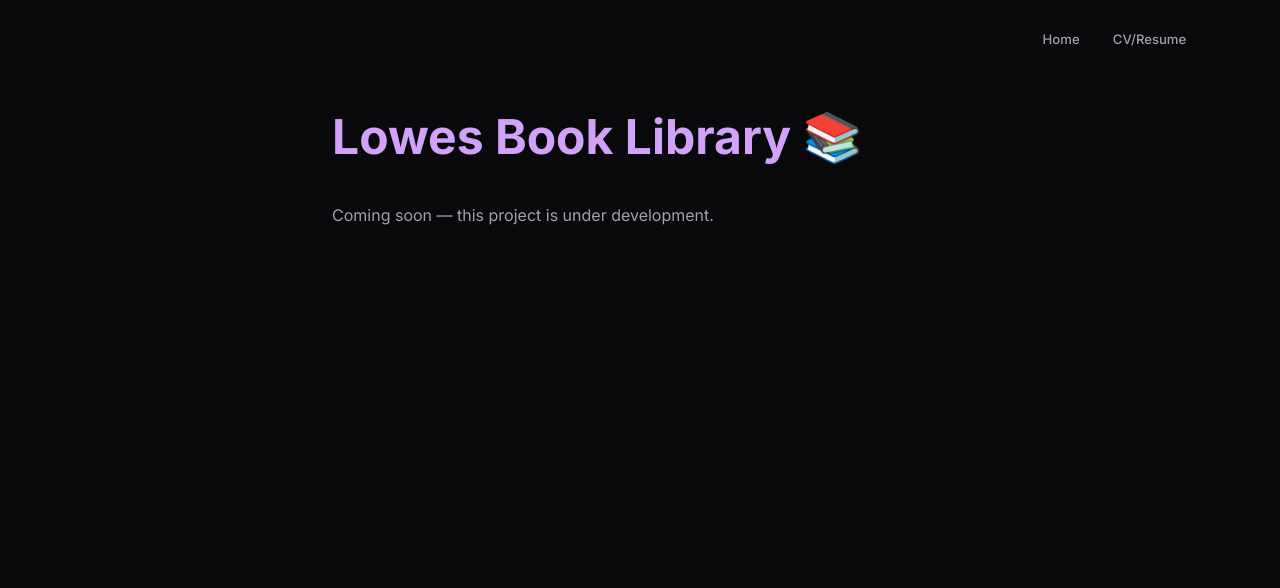
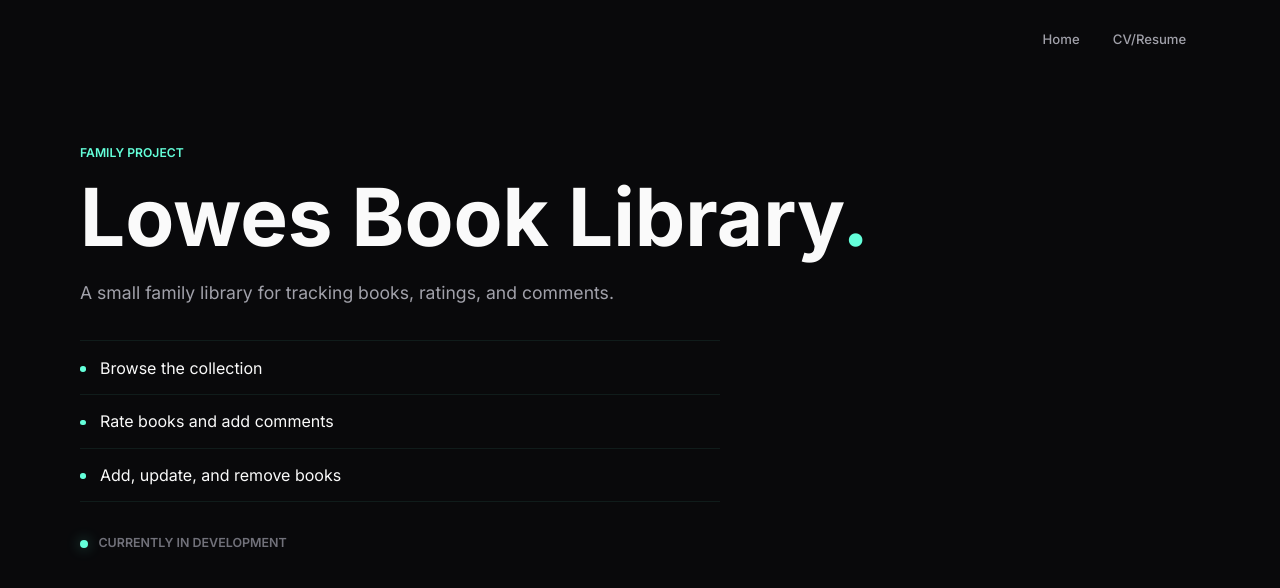
Before and after one commit to taaage/portfolio-client, a React (Vite) app: page /books in a window 1280 px wide. Shown: the top 588 px of the page. Built offline with nearby package versions, Linux system fonts and the light colour scheme; no server answers.

Commit message:
refactor: update ComingSoon component with enhanced props and styling; remove Strava component and related assets

```diff
--- a/src/App.tsx
+++ b/src/App.tsx
@@ -5,7 +5,6 @@ import DesignSystem from "./components/DesignSystem/DesignSystem";
 import GearCalculator from "./components/GearCalculator/GearCalculator";
 import Hero from "./components/Hero/Hero";
 import Resume from "./components/Resume/Resume";
-import Strava from "./components/Strava/Strava";
 import StravaDashboard from "./components/StravaDashboard/StravaDashboard";
 import Work from "./components/Work/Work";
 import HomeAssistant from "./components/HomeAssistant/HomeAssistant";
@@ -36,17 +35,16 @@ const App = () => {
             featureFlags.books ? (
               <Books />
             ) : (
-              <ComingSoon title="Lowes Book Library 📚" />
-            )
-          }
-        />
-        <Route
-          path="/strava-descriptions"
-          element={
-            featureFlags.strava ? (
-              <Strava />
-            ) : (
-              <ComingSoon title="Strava AI Descriptions 🤖" />
+              <ComingSoon
+                title="Lowes Book Library"
+                eyebrow="Family project"
+                description="A small family library for tracking books, ratings, and comments."
+                highlights={[
+                  "Browse the collection",
+                  "Rate books and add comments",
+                  "Add, update, and remove books",
+                ]}
+              />
             )
           }
         />
--- /dev/null
+++ b/src/components/ComingSoon/ComingSoon.css
@@ -0,0 +1,89 @@
+.coming-soon-page {
+  width: min(100% - 3rem, 1120px);
+  max-width: none;
+  margin: 0 auto;
+  padding: 9rem 0 7rem;
+}
+
+.coming-soon-kicker {
+  margin: 0 0 0.8rem;
+  color: var(--color-accent);
+  font-size: 0.76rem;
+  font-weight: 600;
+  text-transform: uppercase;
+}
+
+.coming-soon-page h1 {
+  max-width: 100%;
+  margin: 0;
+  color: var(--color-text-bright);
+  font-size: clamp(2.5rem, 7vw, 5rem);
+  font-weight: 700;
+  line-height: 1.05;
+  overflow-wrap: anywhere;
+}
+
+.coming-soon-page h1 span {
+  color: var(--color-accent);
+}
+
+.coming-soon-description {
+  max-width: 640px;
+  margin: 1.2rem 0 0;
+  color: var(--color-text);
+  font-size: 1.1rem;
+  line-height: 1.7;
+}
+
+.coming-soon-highlights {
+  max-width: 640px;
+  margin: 2rem 0 0;
+  padding: 0;
+  list-style: none;
+  border-top: 1px solid var(--color-border-subtle);
+}
+
+.coming-soon-highlights li {
+  position: relative;
+  padding: 0.9rem 0 0.9rem 1.25rem;
+  color: var(--color-text-bright);
+  border-bottom: 1px solid var(--color-border-subtle);
+  line-height: 1.5;
+}
+
+.coming-soon-highlights li::before {
+  position: absolute;
+  top: 1.55rem;
+  left: 0;
+  width: 0.35rem;
+  aspect-ratio: 1;
+  border-radius: 50%;
+  background: var(--color-accent);
+  content: "";
+}
+
+.coming-soon-status {
+  display: flex;
+  align-items: center;
+  gap: 0.65rem;
+  margin: 2rem 0 0;
+  color: var(--color-text-muted);
+  font-size: 0.78rem;
+  font-weight: 600;
+  text-transform: uppercase;
+}
+
+.coming-soon-status span {
+  width: 0.5rem;
+  aspect-ratio: 1;
+  border-radius: 50%;
+  background: var(--color-accent);
+  box-shadow: 0 0 14px var(--color-accent-border-strong);
+}
+
+@media (max-width: 720px) {
+  .coming-soon-page {
+    width: min(100% - 2rem, 1120px);
+    padding: 8rem 0 5rem;
+  }
+}
--- a/src/components/ComingSoon/ComingSoon.tsx
+++ b/src/components/ComingSoon/ComingSoon.tsx
@@ -1,8 +1,35 @@
-export default function ComingSoon({ title }: { title: string }) {
+import "./ComingSoon.css";
+
+type ComingSoonProps = {
+  title: string;
+  eyebrow?: string;
+  description?: string;
+  highlights?: string[];
+};
+
+export default function ComingSoon({
+  title,
+  eyebrow = "Project in progress",
+  description = "This project is currently under development.",
+  highlights,
+}: ComingSoonProps) {
   return (
-    <div className="content-page">
-      <h1>{title}</h1>
-      <p>Coming soon — this project is under development.</p>
-    </div>
+    <main className="coming-soon-page" aria-labelledby="coming-soon-title">
+      <p className="coming-soon-kicker">{eyebrow}</p>
+      <h1 id="coming-soon-title">
+        {title}<span>.</span>
+      </h1>
+      <p className="coming-soon-description">{description}</p>
+      {highlights && (
+        <ul className="coming-soon-highlights">
+          {highlights.map((highlight) => (
+            <li key={highlight}>{highlight}</li>
+          ))}
+        </ul>
+      )}
+      <p className="coming-soon-status">
+        <span aria-hidden="true" /> Currently in development
+      </p>
+    </main>
   );
 }
--- a/src/components/Strava/Strava.css
+++ /dev/null
@@ -1,37 +0,0 @@
-.strava-page h2 {
-  color: var(--color-accent);
-  font-family: "Coolvetica";
-  font-size: 1.4rem;
-  margin: 1.5em 0 0.5em;
-}
-
-.strava-page ol,
-.strava-page ul {
-  padding-left: 1.5em;
-  margin-bottom: 1em;
-}
-
-.strava-page li {
-  margin-bottom: 0.3em;
-}
-
-.strava-page a {
-  color: var(--color-accent);
-  text-decoration: none;
-  font-weight: 600;
-}
-
-.strava-page a:hover {
-  text-decoration: underline;
-}
-
-.strava-tree {
-  background: var(--color-surface-hover);
-  border: 1px solid var(--color-border);
-  border-radius: 8px;
-  padding: 1.25em 1.5em;
-  font-size: 0.85rem;
-  line-height: 1.6;
-  overflow-x: auto;
-  color: var(--color-accent);
-}
--- a/src/components/Strava/Strava.tsx
+++ /dev/null
@@ -1,50 +0,0 @@
-import "./Strava.css";
-
-export default function Strava() {
-  return (
-    <div className="content-page strava-page">
-      <h1>Strava AI Descriptions 🤖</h1>
-      <p>
-        This app automatically generates AI-powered descriptions for your Strava
-        activities using webhooks and Google Gemini.
-      </p>
-
-      <h2>How it works</h2>
-      <ol>
-        <li>You upload a new activity to Strava</li>
-        <li>Strava sends a webhook notification</li>
-        <li>AI analyzes your activity data</li>
-        <li>A personalized description is added automatically</li>
-      </ol>
-
-      <h2>Project Structure</h2>
-      <pre className="strava-tree">{`app/
-├── api/
-│   └── webhook/
-│       └── route.ts          # Webhook endpoint
-├── services/
-│   ├── strava.service.ts     # Strava API integration
-│   └── ai.service.ts         # Gemini AI generation
-└── config/
-    └── constants.ts          # API URLs and config`}</pre>
-
-      <h2>Tech Stack</h2>
-      <ul>
-        <li>Next.js API Routes</li>
-        <li>Google Gemini AI</li>
-        <li>Strava API</li>
-        <li>Vercel</li>
-      </ul>
-
-      <p>
-        <a
-          href="https://github.com/taaage/strava-descriptions"
-          target="_blank"
-          rel="noopener noreferrer"
-        >
-          View on GitHub →
-        </a>
-      </p>
-    </div>
-  );
-}
--- a/src/components/Work/Work.tsx
+++ b/src/components/Work/Work.tsx
@@ -51,15 +51,6 @@ const Work = () => {
       wip: true,
     },
     {
-      title: "Strava AI Descriptions",
-      description:
-        "Automatically generates AI-powered descriptions for Strava activities using webhooks and Google Gemini.",
-      stack: "Next.js · Google Gemini",
-      to: "/strava-descriptions",
-      year: "2026",
-      category: "AI integration",
-    },
-    {
       title: "Lowes Book Library",
       description:
         "A book library app with ratings, comments, and CRUD operations. Built for my son Lowe.",
--- a/src/featureFlags.ts
+++ b/src/featureFlags.ts
@@ -1,5 +1,4 @@
 export const featureFlags = {
-  strava: true,
   books: false,
   homeAssistant: true,
 };
```
